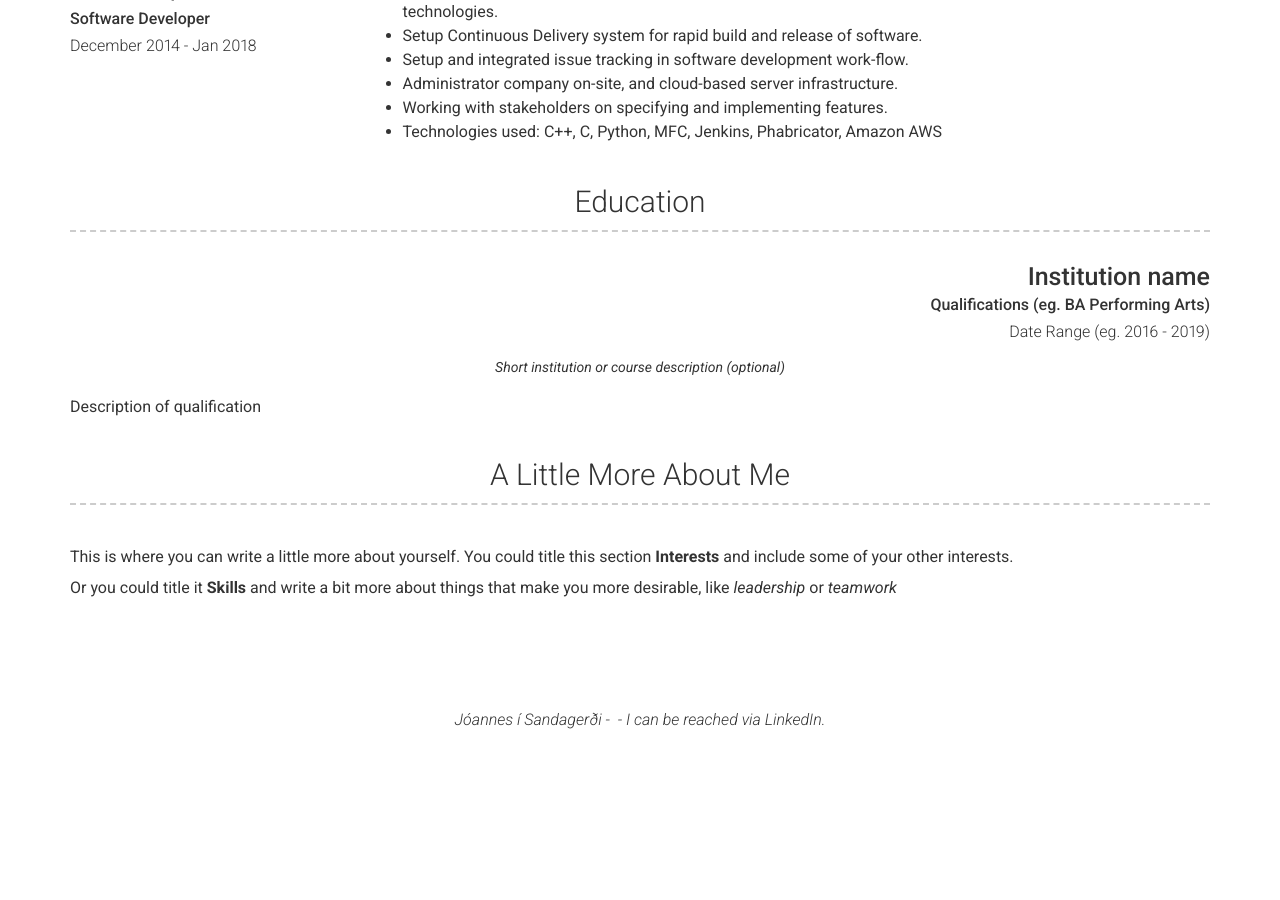
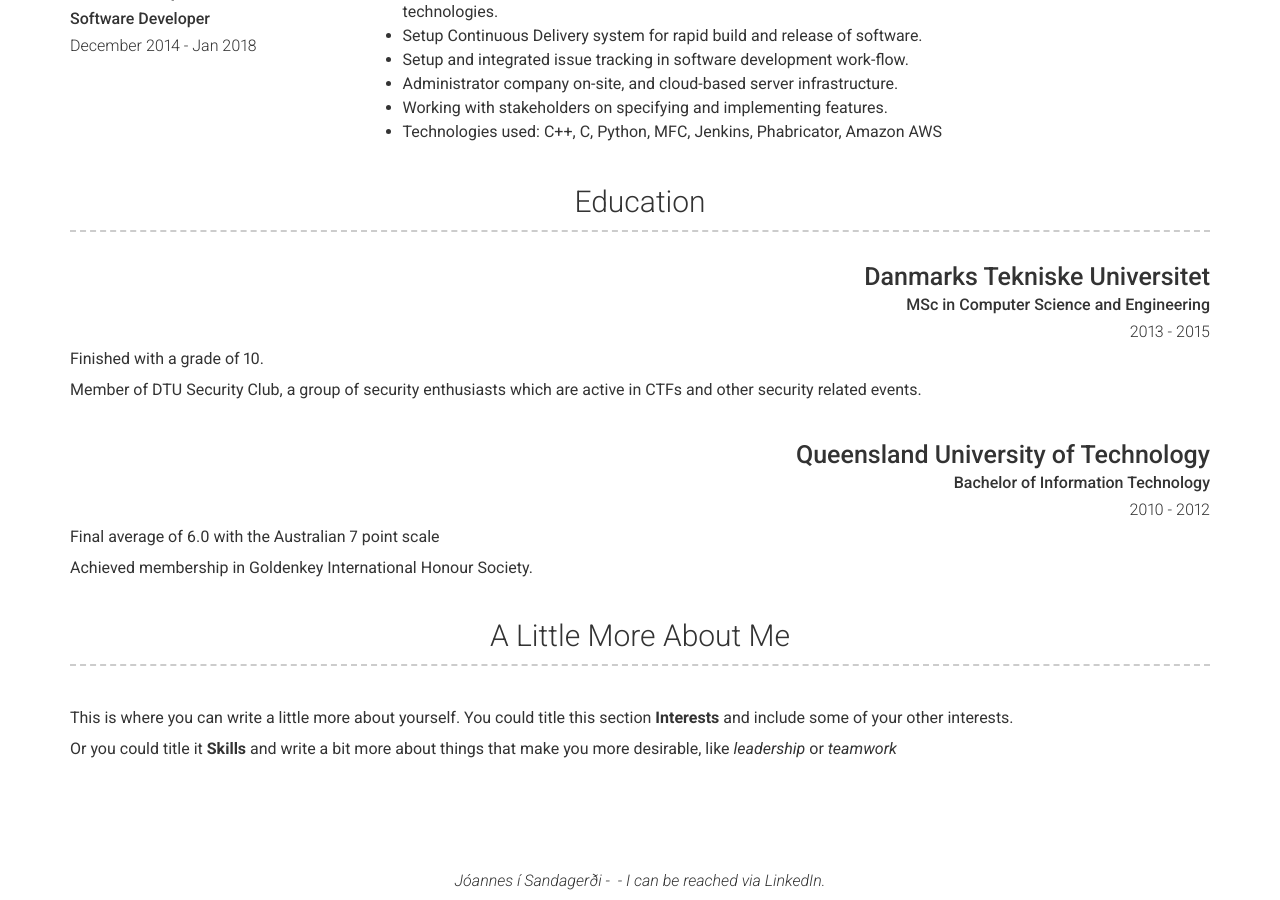
Before and after one commit to flippingtables/flippingtables.github.io, a Jekyll site: the page built from index.md, in a window 1280 px wide and 900 px high, scrolled down 1180 px. Built offline with Jekyll 4.4.1, drawn with Linux system fonts in a browser that asks for light colours; nearby versions of some CDN libraries; before the commit the page ends 1919 px from its top, so only the background shows below that.

Commit message:
Added education.

```diff
--- a/_config.yml
+++ b/_config.yml
@@ -127,13 +127,23 @@ content:
     layout: list
     content:
       - layout: top-right
-        title: Institution name
-        sub_title: Qualifications (eg. BA Performing Arts)
-        caption: Date Range (eg. 2016 - 2019)
-        quote: >
-          Short institution or course description (optional)
+        title: Danmarks Tekniske Universitet
+        sub_title: MSc in Computer Science and Engineering
+        caption: 2013 - 2015
+        # quote: >
+        #   Short institution or course description (optional)
         description: | # this will include new lines to allow paragraphs
-          Description of qualification
+          Finished with a grade of 10.
+
+          Member of DTU Security Club, a group of security enthusiasts which are active in CTFs and other security related events.
+      - layout: top-right
+        title: Queensland University of Technology
+        sub_title: Bachelor of Information Technology
+        caption: 2010 - 2012
+        description: | # this will include new lines to allow paragraphs
+          Final average of 6.0 with the Australian 7 point scale
+
+          Achieved membership in Goldenkey International Honour Society.
   - title: A Little More About Me
     layout: text
     content: | # this will include new lines to allow paragraphs
```
